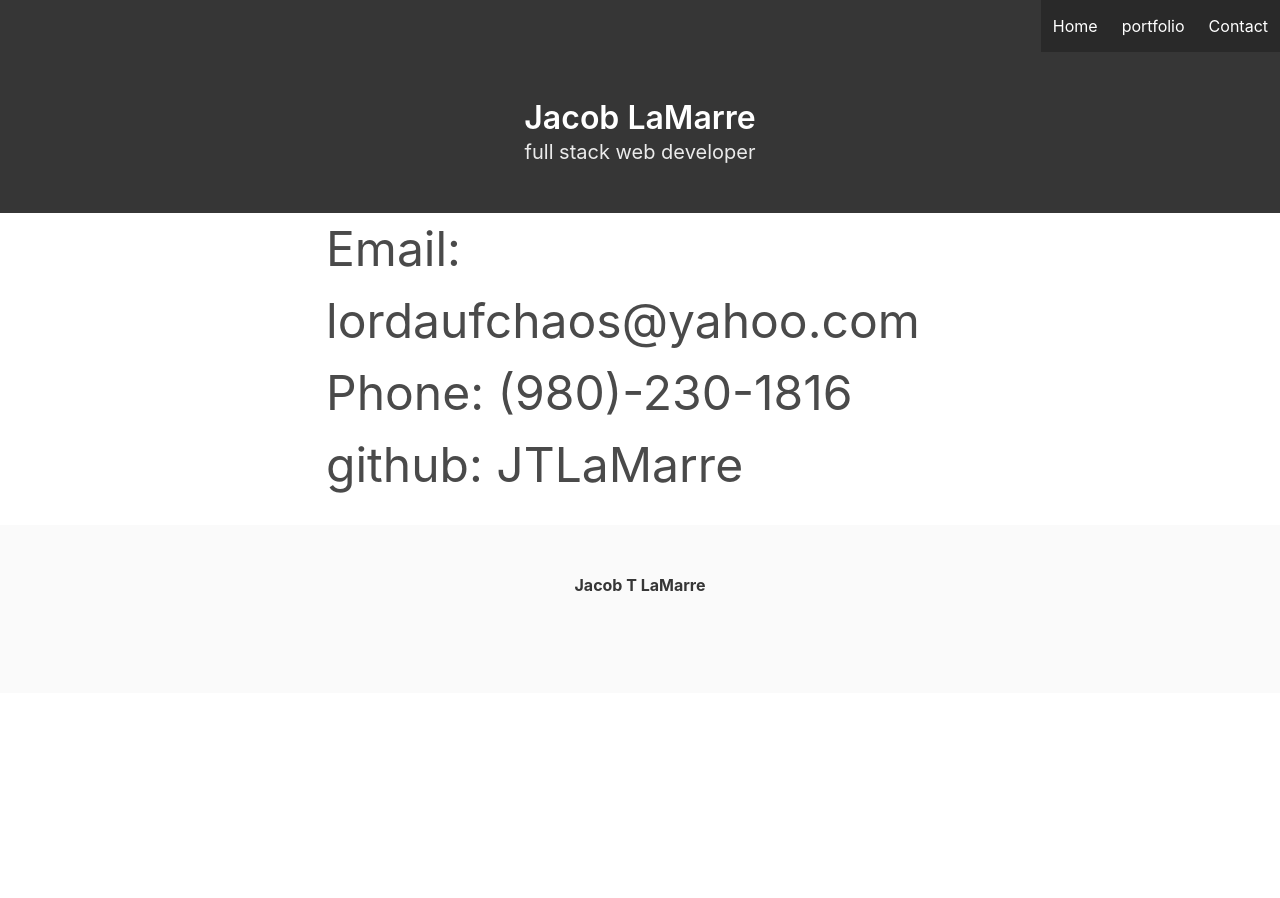
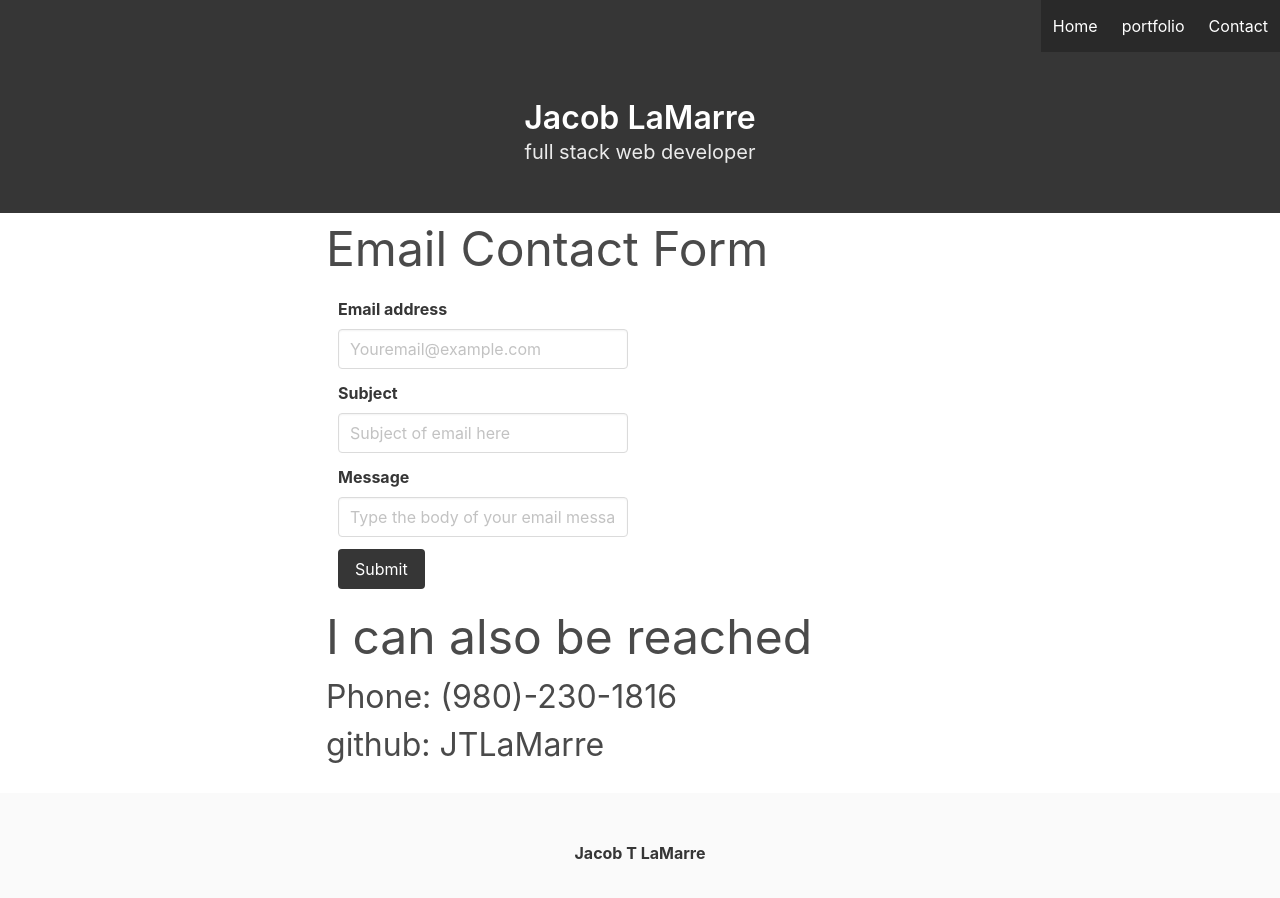
Before and after one commit to JTLaMarre/JTLaMarre, a React (Create React App) app: page /contact in a window 1280 px wide. Shown: the top 898 px of the page. Before the commit the page ends 800 px from the top, so only its background shows below. Built offline with nearby package versions, Linux system fonts and the light colour scheme.

Commit message:
working on email form

```diff
--- /dev/null
+++ b/src/components/email.js
@@ -0,0 +1,44 @@
+import React, {useState} from 'react'
+
+const Email = () => {
+    const [sender,setSender]=useState('');
+    const [subject,setSubject]=useState('');
+    const [message,setMessage]=useState('');
+
+
+
+    const handleMailTo = () => {
+        console.log(sender)
+        console.log(subject)
+        console.log(message)
+    }
+
+
+    return(
+<div className="column is-half">
+    <form>
+        <div className="field">
+            <label class="label">Email address</label>
+            <div className="control">
+                <input className="input" type="text" placeholder="Youremail@example.com" onChange={e=> setSender(e.target.value)}></input>
+            </div>
+        </div>
+        <div className="field">
+            <label class="label">Subject</label>
+            <div className="control">
+                <input className="input" type="text" placeholder="Subject of email here" onChange={e=> setSubject(e.target.value)}></input>
+            </div>
+        </div>
+        <div className="field">
+            <label class="label">Message</label>
+            <div className="control">
+                <input className="input" type="textare" placeholder="Type the body of your email message here"onChange={e=> setMessage(e.target.value)}></input>
+            </div>
+        </div>
+        <button className="button is-dark" onClick={handleMailTo} >Submit</button>
+    </form>
+</div>
+    )
+}
+
+export default Email
--- a/src/components/pages/Contact.js
+++ b/src/components/pages/Contact.js
@@ -1,6 +1,7 @@
 import React, { Fragment } from 'react';
 import Header from '../Header';
 import Footer from '../Footer';
+import Email from '../email'
 
 const Contact = () => {
     return (
@@ -9,12 +10,16 @@ const Contact = () => {
          <div className="columns is-centered is multi-line">
         <div className="column is-6">
           <h1 className="is-size-1">
-            Email: lordaufchaos@yahoo.com
+            Email Contact Form
           </h1>
+          <Email />
           <h1 className="is-size-1">
+            I can also be reached
+          </h1>
+          <h1 className="is-size-3">
             Phone: (980)-230-1816
           </h1>
-          <h1 className="is-size-1">
+          <h1 className="is-size-3">
             github: JTLaMarre
           </h1>
         </div>
```
